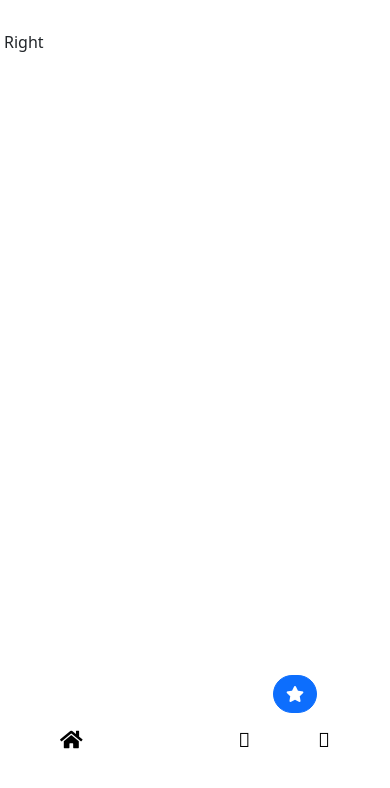
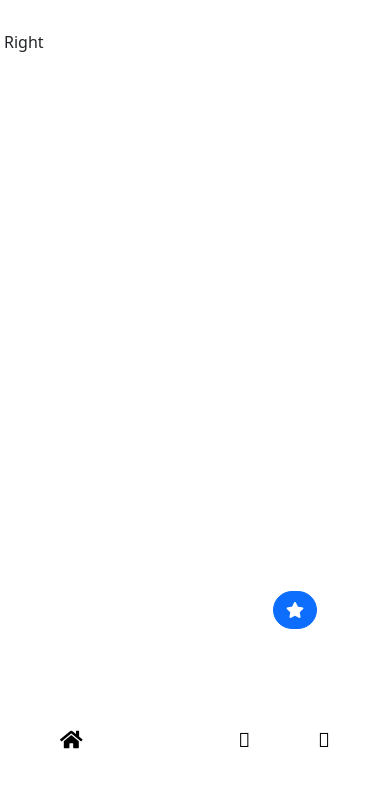
Before and after one commit to JoshAjikaze/latest_twitter, a plain HTML site: page index.html in a window 390 px wide. Drawn offline with nearby package versions, Linux system fonts and the light colour scheme.

Commit message:
second commit

```diff
--- a/style.css
+++ b/style.css
@@ -42,7 +42,7 @@ a {
   .tweet-btn-2 {
     display: block !important;
     position: absolute;
-    margin-top: 70vh;
+    margin-top: 60vh;
     margin-left: 70vw;
   }
 
```
